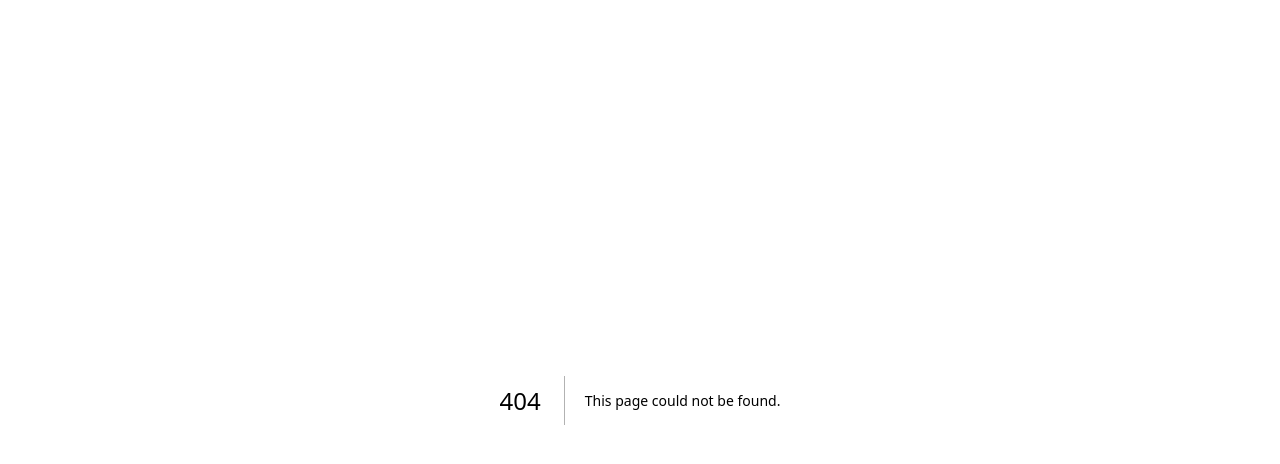
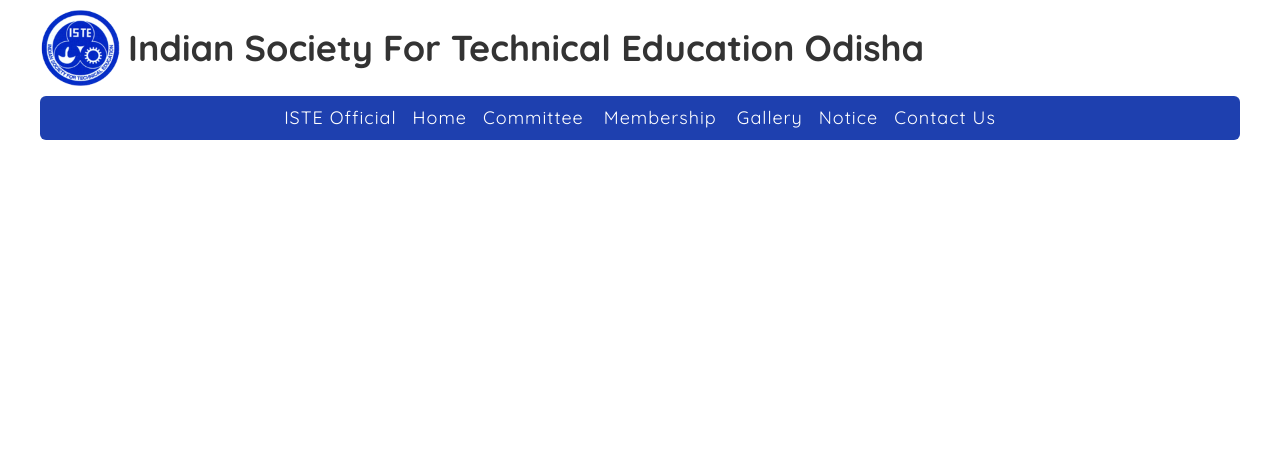
Before and after one commit to DineshRout779/iste-odisha, a Next.js app: page /committee in a window 1280 px wide. Before the commit this address had no page. Shown: the top 464 px of the page. Built offline with nearby package versions, Linux system fonts and the light colour scheme.

Commit message:
drodown added in nav

```diff
--- a/components/navbar/Navbar.js
+++ b/components/navbar/Navbar.js
@@ -1,4 +1,5 @@
 import Image from "next/image";
+import Link from "next/link";
 import Logo from "public/images/logo.png";
 const Navbar = () => {
   return (
@@ -10,22 +11,29 @@
             Indian Society For Technical Education Odisha
           </h1>
         </div>
-        <div class="flex justify-center gap-4 bg-blue-500 p-2 my-2 rounded-md text-white text-lg">
-          <p className="nav-menu cursor-pointer">Home</p>
-          <p className="nav-menu cursor-pointer">Management</p>
+        <div class="flex justify-center gap-4 bg-blue-800 p-2 my-2 rounded-md text-white text-lg">
+          <Link href="http://www.isteonline.in" target="_blank">
+            <p className="nav-menu cursor-pointer">ISTE Official</p>
+          </Link>
+          <Link href="/">
+            <p className="nav-menu cursor-pointer">Home</p>
+          </Link>
+          <Link href="/committee">
+            <p className="nav-menu cursor-pointer">Committee</p>
+          </Link>
           <div className="dropdown dropdown-hover">
             <label tabIndex={0} className="m-1 nav-menu">
               Membership
             </label>
             <ul
               tabIndex={0}
-              className="dropdown-content menu p-2 shadow bg-gray-100 text-gray-900 rounded-box w-52"
+              className="dropdown-content menu p-2 shadow bg-white text-gray-900 rounded-md w-52"
             >
-              <li>
-                <a>Item 1</a>
+              <li className="">
+                <a className="p-2 hover:bg-blue-100 hover:text-blue-800">Item 1</a>
               </li>
               <li>
-                <a>Item 2</a>
+                <a className="p-2 hover:bg-blue-100 hover:text-blue-800">Item 2</a>
               </li>
             </ul>
           </div>
--- /dev/null
+++ b/src/pages/committee.js
@@ -0,0 +1,10 @@
+import Navbar from "components/navbar/Navbar"
+
+const Committee = () => {
+  return (
+    <div>
+        <Navbar/>
+    </div>
+  )
+}
+export default Committee
```
